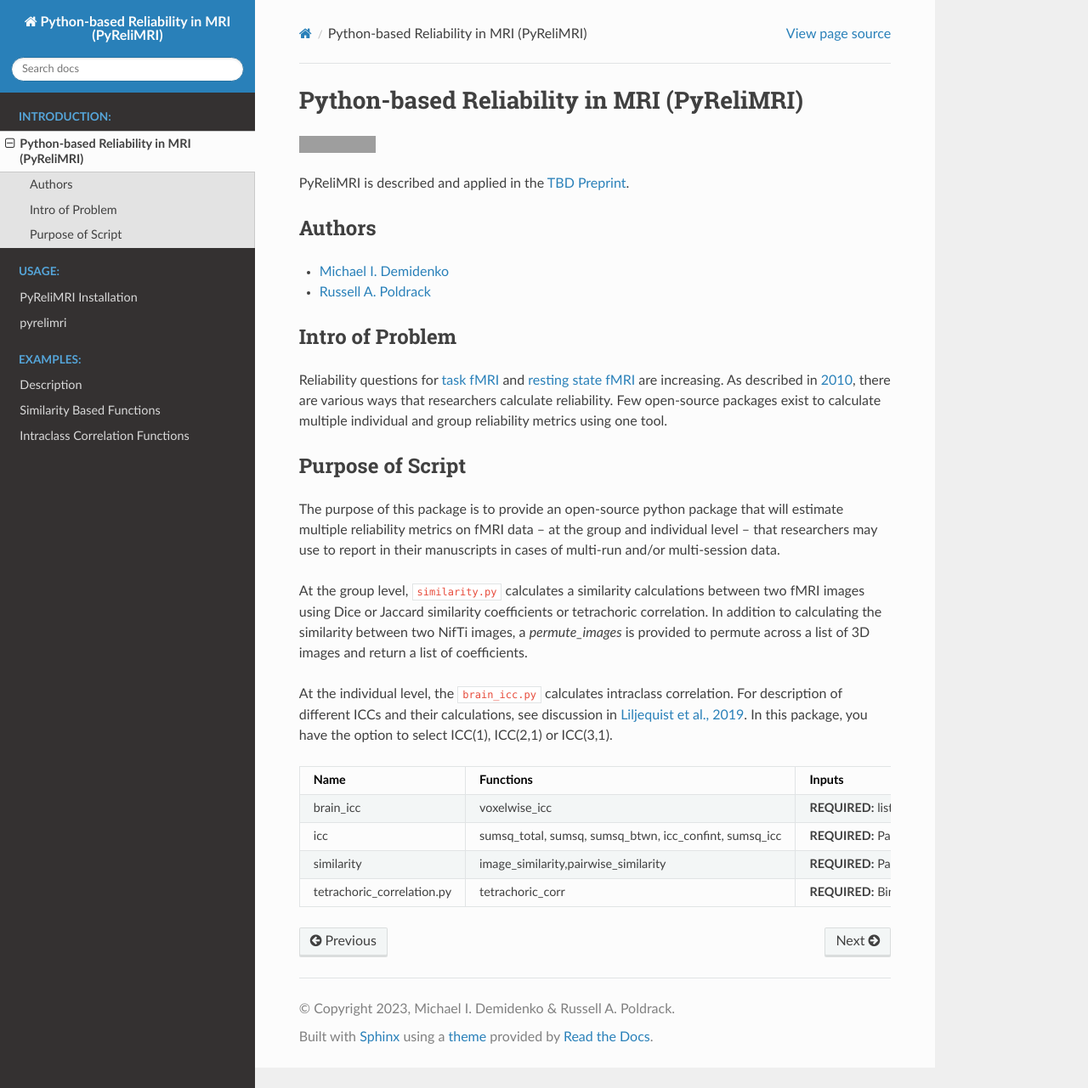
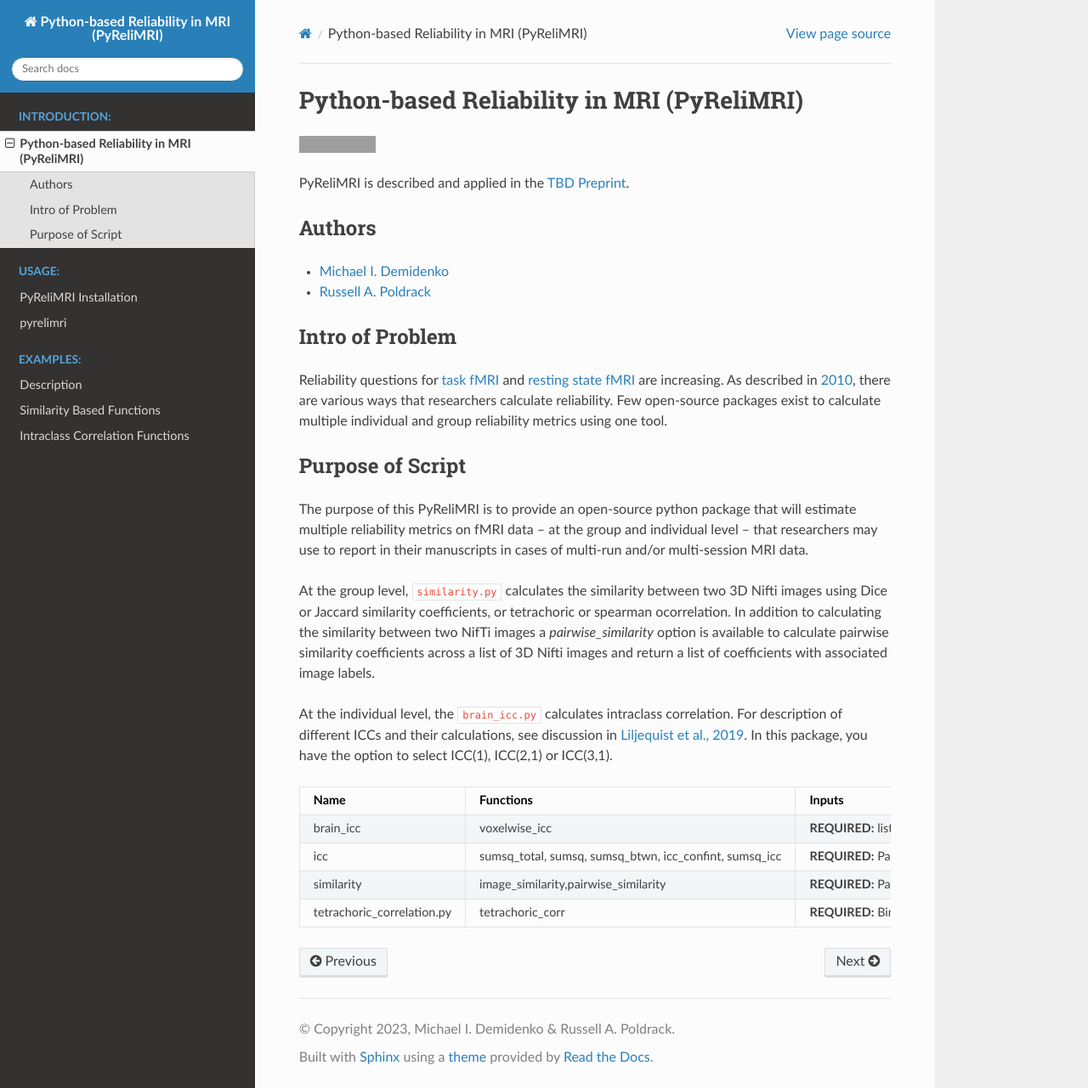
Before and after one commit to demidenm/PyReliMRI, a Sphinx documentation site: the page built from docs/introduction.rst, in a window 1280 px wide and 1281 px high. Shown: the whole window at 85% size. Built offline with Sphinx 7.4.7 and the Read the Docs theme 2.0.0, drawn with Linux system fonts in a browser that asks for light colours; grey boxes are pictures that could not be loaded.

Commit message:
revise docs + similarity
adding spearman to similarity calc + revised readdocs to reflect

```diff
--- a/docs/introduction.rst
+++ b/docs/introduction.rst
@@ -21,11 +21,14 @@ Reliability questions for `task fMRI <https://https://www.doi.org/10.1177/095679
 Purpose of Script
 ~~~~~~~~~~~~~~~~~~
 
-The purpose of this package is to provide an open-source python package that will estimate multiple reliability metrics on fMRI data -- at the group and individual level -- \
-that researchers may use to report in their manuscripts in cases of multi-run and/or multi-session data.
+The purpose of this PyReliMRI is to provide an open-source python package that will estimate multiple reliability \
+metrics on fMRI data -- at the group and individual level -- \
+that researchers may use to report in their manuscripts in cases of multi-run and/or multi-session MRI data.
 
-At the group level, ``similarity.py`` calculates a similarity calculations between two fMRI images using Dice or Jaccard similarity coefficients or tetrachoric correlation. \
-In addition to calculating the similarity between two NifTi images, a `permute_images` is provided to permute across a list of 3D images and return a list of coefficients.
+At the group level, ``similarity.py`` calculates the similarity between two 3D Nifti images using Dice or Jaccard \
+similarity coefficients, or tetrachoric or spearman ocorrelation. In addition to calculating the similarity between two NifTi images \
+a `pairwise_similarity` option is available to calculate pairwise similarity coefficients across a list of \
+3D Nifti images and return a list of coefficients with associated image labels.
 
 At the individual level, the ``brain_icc.py`` calculates intraclass correlation. For description of different ICCs and their calculations, \
 see discussion in `Liljequist et al., 2019 <https://www.doi.org/10.1371/journal.pone.0219854>`_. In this package, you have the option to \
@@ -53,10 +56,10 @@ select ICC(1), ICC(2,1) or ICC(3,1).
 
    * - similarity
      - image_similarity,pairwise_similarity
-     - **REQUIRED:** Path to 3D NifTi imgfile1, Path to 3D NifTi imgfile2 **OPTIONAL:** Path to a NifTi mask, threshold level (thresh) on the images, Type (similarity_type) of image similarity coefficient (default = 'dice', options include: 'dice', 'jaccard', 'tetrachoric')
-     - Calculates and returns the similarity between two images. Permute multiple images calculates similarity coefficient between all possible image pairs and returns a dataframe.
+     - **REQUIRED:** Path to 3D NifTi imgfile1, Path to 3D NifTi imgfile2 **OPTIONAL:** Path to a NifTi mask, threshold level (thresh) on the images, Type (similarity_type) of image similarity coefficient (default = 'dice', options include: 'dice', 'jaccard', 'tetrachoric', 'spearman')
+     - Calculates and returns the similarity between two images. Calculates similarity coefficient for 2+ pairwise similarity for all possible image pairs and returns a dataframe.
 
    * - tetrachoric_correlation.py
      - tetrachoric_corr
      - **REQUIRED:** Binary vector NDarray,Binary vector NDarray
-     - Calculate and returns tetrachoric correlation between two binary vectors.
+     - Calculate and return tetrachoric correlation between two binary vectors.
```
Also changed, not shown: README.md (+7 -7 lines), docs/install.rst (+9 -5 lines), docs/similarity_funcs.rst (+12 -9 lines), 2 other files.
